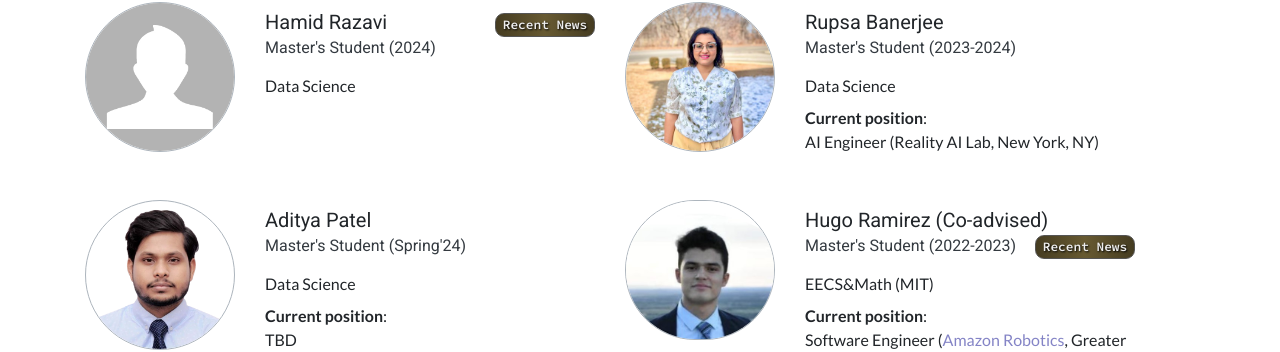
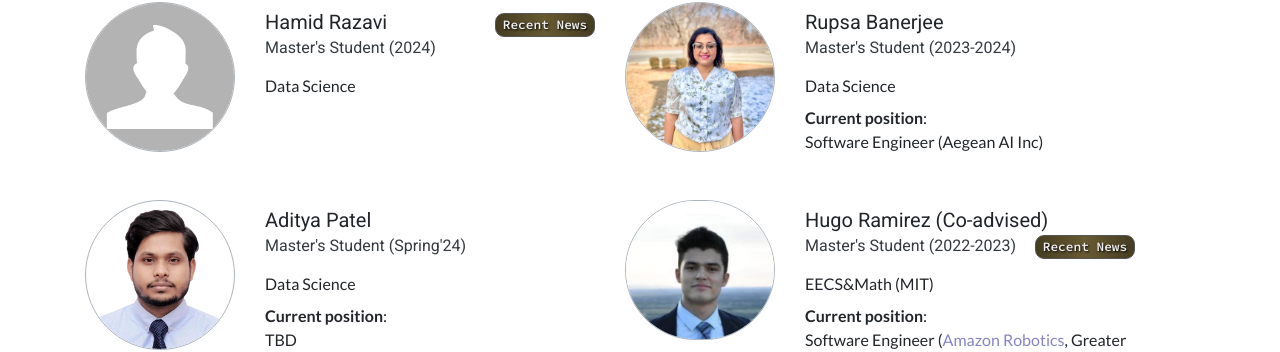
Before and after one commit to GraceXu182/gracexu182.github.io, a Jekyll site: the page built from pages/people.md, in a window 1280 px wide and 900 px high, scrolled down 1490 px. Shown: the part 128-480 px from the top of the window. Built offline with Jekyll 4.4.1, drawn with Linux system fonts in a browser that asks for light colours.

Commit message:
update people.yml

```diff
--- a/_data/people.yml
+++ b/_data/people.yml
@@ -202,7 +202,7 @@
   twitter: null
   description: #Temporal brain network embedding for Alzheimer's disease diagnosis using transformers and GNNs
   status: past
-  current_position: AI Engineer (Reality AI Lab, New York, NY)
+  current_position: Software Engineer (Aegean AI Inc)
 
 - id: Aditya_Patel # used internally to identify this person, e.g., in a Newsfeed post "people" field
   name: Aditya Patel
```
